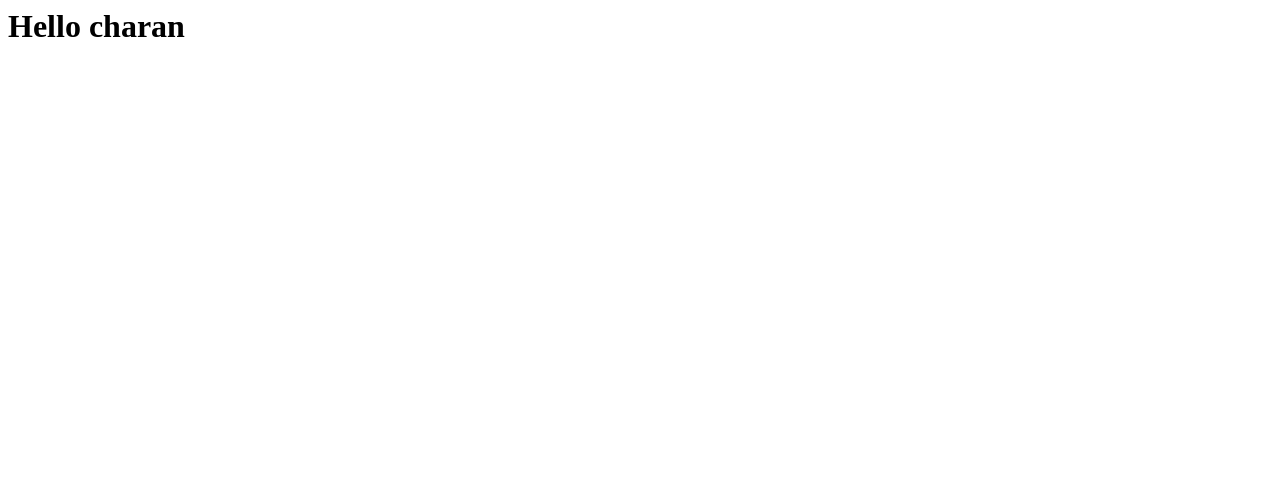
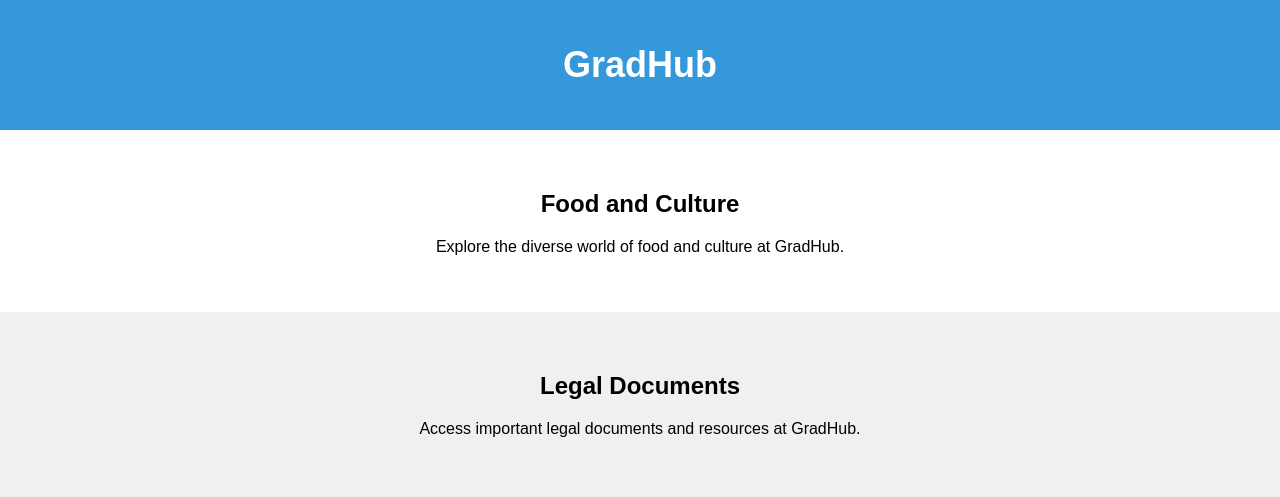
Before and after one commit to ajubayer36/GradHub, a plain HTML site: page index.html in a window 1280 px wide. Drawn offline with Linux system fonts and the light colour scheme.

Commit message:
First page

```diff
--- a/index.html
+++ b/index.html
@@ -1,3 +1,43 @@
-<html>
-  <h1> Hello charan</h1>
+<html lang="en">
+<head>
+    <meta charset="UTF-8">
+    <meta name="viewport" content="width=device-width, initial-scale=1.0">
+    <title>GradHub</title>
+    <style>
+        body {
+            font-family: Arial, sans-serif;
+            background-color: #f0f0f0;
+            margin: 0;
+            padding: 0;
+        }
+        header {
+            background-color: #3498db;
+            color: #fff;
+            text-align: center;
+            padding: 20px 0;
+        }
+        h1 {
+            font-size: 36px;
+        }
+        .section {
+            padding: 40px;
+            text-align: center;
+        }
+    </style>
+</head>
+<body>
+    <header>
+        <h1>GradHub</h1>
+    </header>
+    <section class="section" style="background-color: #fff;">
+        <h2>Food and Culture</h2>
+        <p>Explore the diverse world of food and culture at GradHub.</p>
+        <!-- Add your content related to Food and Culture here -->
+    </section>
+    <section class="section" style="background-color: #f0f0f0;">
+        <h2>Legal Documents</h2>
+        <p>Access important legal documents and resources at GradHub.</p>
+        <!-- Add your legal documents and resources here -->
+    </section>
+</body>
 </html>
```
